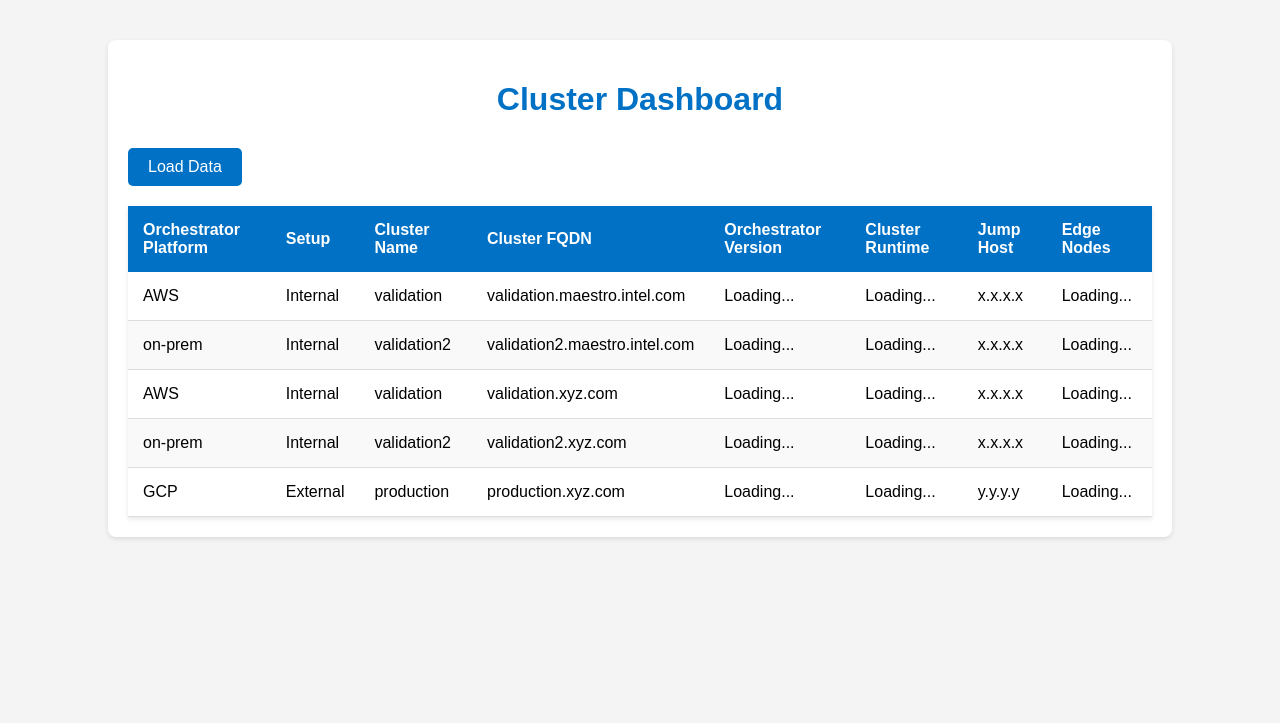
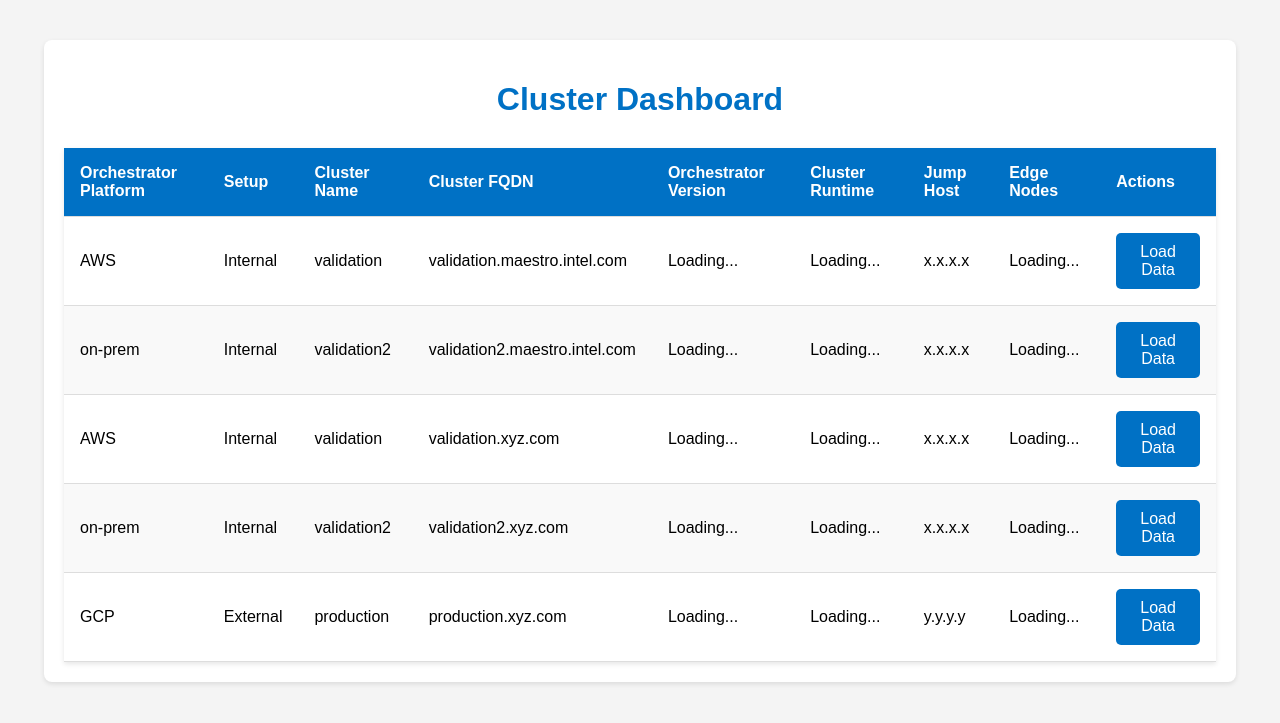
Before and after one commit to nathsudi/infra-dashboard, a Flask app: page / in a window 1280 px wide. Shown: the top 723 px of the page. Run offline with Flask 2, Linux system fonts and the light colour scheme.

Commit message:
individual load cluster rows. access cluster-fqdn from data service. CSS is more responsive.

```diff
--- a/controllers/cluster_controller.py
+++ b/controllers/cluster_controller.py
@@ -1,4 +1,4 @@
-from flask import Blueprint, jsonify, render_template, url_for
+from flask import Blueprint, jsonify, render_template, request, url_for
 from services.data_service import get_clusters, get_host_by_serial_number, get_dynamic_cluster_data
 from constants.routes import CLUSTERS_ROUTE, HOSTS_ROUTE
 
@@ -18,16 +18,9 @@ def hosts(serial_number):
         return "Host not found", 404
 
 @cluster_blueprint.route('/api/clusters/dynamic')
-@cluster_blueprint.route('/api/clusters/dynamic')
 def api_clusters_dynamic_data():
-    dynamic_data = get_dynamic_cluster_data()
-    # Construct the full URLs for the edge nodes
-    for cluster in dynamic_data:
-        cluster['edge-nodes'] = [
-            {
-                'id': edge_node,
-                'url': url_for('cluster.hosts', serial_number=edge_node)
-            }
-            for edge_node in cluster['edge-nodes']
-        ]
+    cluster_fqdn = request.args.get('fqdn')
+    if not cluster_fqdn:
+        return "Cluster FQDN not provided", 400
+    dynamic_data = get_dynamic_cluster_data(cluster_fqdn)
     return jsonify(dynamic_data)
--- a/services/data_service.py
+++ b/services/data_service.py
@@ -12,34 +12,12 @@ def get_host_by_serial_number(serial_number):
     hosts_data = load_json_data('data/hosts-info.json')
     return next((host for host in hosts_data['hosts'] if host['host-serial'] == serial_number), None)
 
-def get_dynamic_cluster_data():
+def get_dynamic_cluster_data(cluster_fqdn):
     # Simulated dynamic data returned from an API
-    dynamic_data = [
-        {
+    print(f'cluster fqdn passed to data layer is: ${cluster_fqdn}')
+    dynamic_data = {
             "orch-ver": "v24.08.1",
             "cluster-runtime": "14d",
             "edge-nodes": ["jHNMF3", "kHNMF4"]
-        },
-        {
-            "orch-ver": "v24.09.0",
-            "cluster-runtime": "30d",
-            "edge-nodes": ["1MNR45"]
-        },
-        {
-            "orch-ver": "v24.08.0",
-            "cluster-runtime": "30d",
-            "edge-nodes": ["1MNR45"]
-        },
-        {
-            "orch-ver": "v24.11.0",
-            "cluster-runtime": "30d",
-            "edge-nodes": ["1MNR45"]
-        },
-        {
-            "orch-ver": "v24.11.0",
-            "cluster-runtime": "30d",
-            "edge-nodes": ["1MNR45"]
         }
-
-    ]
     return dynamic_data
--- a/static/styles.css
+++ b/static/styles.css
@@ -7,7 +7,7 @@ body {
 }
 
 .container {
-    width: 80%;
+    width: 90%;
     max-width: 1200px;
     margin: 40px auto;
     padding: 20px;
@@ -29,17 +29,15 @@ table {
     box-shadow: 0 2px 5px rgba(0, 0, 0, 0.1);
 }
 
+th, td {
+    padding: 1rem;
+    text-align: left;
+    border-bottom: 1px solid #ddd;
+}
+
 th {
     background-color: #0071C5;
     color: white;
-    padding: 15px;
-    text-align: left;
-}
-
-td {
-    padding: 15px;
-    text-align: left;
-    border-bottom: 1px solid #ddd;
 }
 
 tr:nth-child(even) {
@@ -60,13 +58,13 @@ a:hover {
 }
 
 button {
-    padding: 10px 20px;
+    padding: 0.625rem 1.25rem;
     background-color: #0071C5;
     color: white;
     border: none;
     border-radius: 5px;
     cursor: pointer;
-    font-size: 16px;
+    font-size: 1rem;
     transition: background-color 0.3s ease;
 }
 
--- a/templates/clusters.html
+++ b/templates/clusters.html
@@ -4,7 +4,6 @@
 
 {% block content %}
 <h1>Cluster Dashboard</h1>
-<button id="load-data-btn">Load Data</button>
 <table id="clusters-table">
     <thead>
         <tr>
@@ -16,6 +15,7 @@
             <th>Cluster Runtime</th>
             <th>Jump Host</th>
             <th>Edge Nodes</th>
+            <th>Actions</th>
         </tr>
     </thead>
     <tbody>
@@ -29,29 +29,41 @@
             <td class="cluster-runtime">Loading...</td>
             <td>{{ cluster['jump-host'] }}</td>
             <td class="edge-nodes">Loading...</td>
+            <td>
+                <button class="load-data-btn" data-fqdn="{{ cluster['cluster-fqdn'] }}">Load Data</button>
+            </td>
         </tr>
         {% endfor %}
     </tbody>
 </table>
 
 <script>
-    document.getElementById('load-data-btn').addEventListener('click', function() {
-        fetch('{{ url_for("cluster.api_clusters_dynamic_data") }}')
-            .then(response => response.json())
-            .then(data => {
-                data.forEach((cluster, index) => {
-                    const row = document.getElementById('cluster-' + index);
-                    row.querySelector('.orch-ver').textContent = cluster['orch-ver'];
-                    row.querySelector('.cluster-runtime').textContent = cluster['cluster-runtime'];
-                    const edgeNodesCell = row.querySelector('.edge-nodes');
-                    edgeNodesCell.innerHTML = cluster['edge-nodes'].map(edgeNode =>
-                        `<a href="${edgeNode.url}">${edgeNode.id}</a>`
-                    ).join(', ');
-                });
+document.querySelectorAll('.load-data-btn').forEach(button => {
+    button.addEventListener('click', function() {
+        const clusterFqdn = this.getAttribute('data-fqdn');
+        const row = this.closest('tr');
+        fetch(`/api/clusters/dynamic?fqdn=${encodeURIComponent(clusterFqdn)}`)
+            .then(response => {
+                if (!response.ok) {
+                    throw new Error('Network response was not ok ' + response.statusText);
+                }
+                return response.json();
+            })
+            .then(cluster => {
+                row.querySelector('.orch-ver').textContent = cluster['orch-ver'];
+                row.querySelector('.cluster-runtime').textContent = cluster['cluster-runtime'];
+                const edgeNodesCell = row.querySelector('.edge-nodes');
+                edgeNodesCell.innerHTML = cluster['edge-nodes'].map(edgeNode =>
+                    `<a href="/hosts/${edgeNode}">${edgeNode}</a>`
+                ).join(', ');
             })
             .catch(error => {
                 console.error('Error loading dynamic data:', error);
+                row.querySelector('.orch-ver').textContent = 'Error';
+                row.querySelector('.cluster-runtime').textContent = 'Error';
+                row.querySelector('.edge-nodes').textContent = 'Error';
             });
     });
+});
 </script>
 {% endblock %}
```
Also changed, not shown: other parts of static/styles.css (+44 -3 lines).
